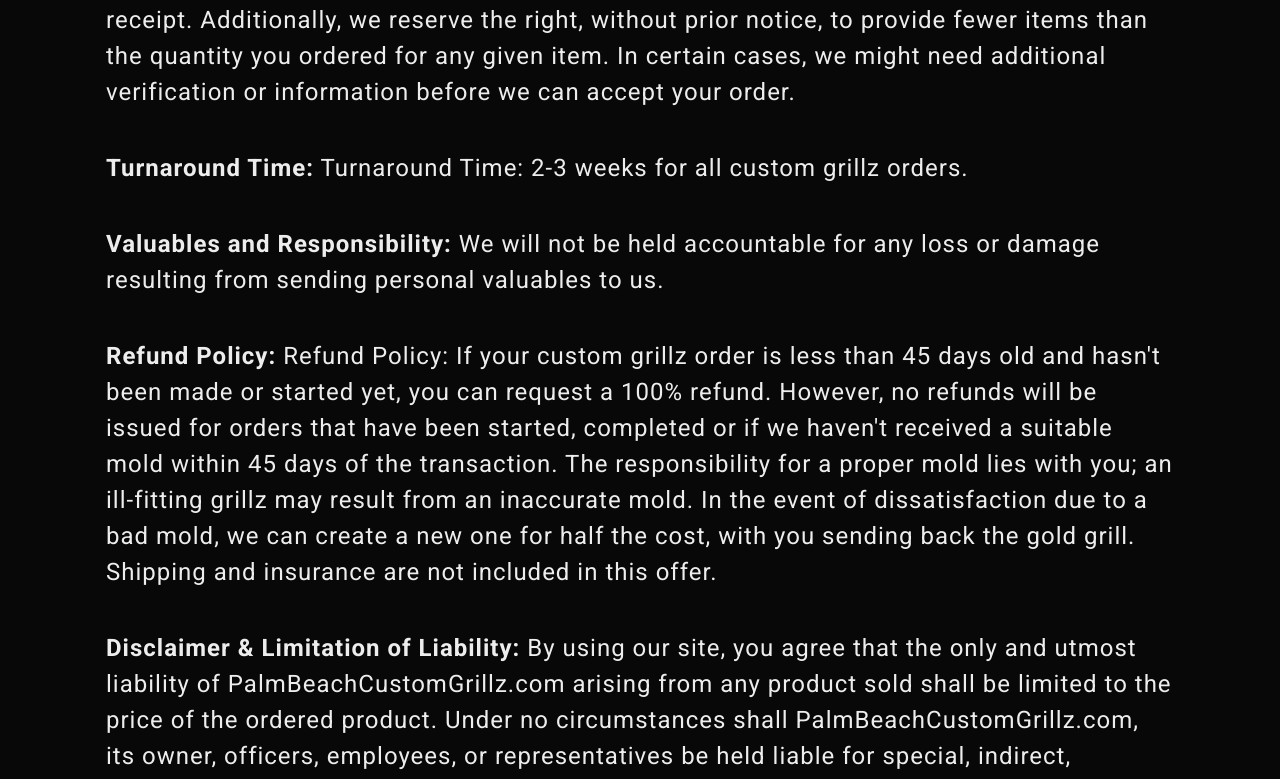
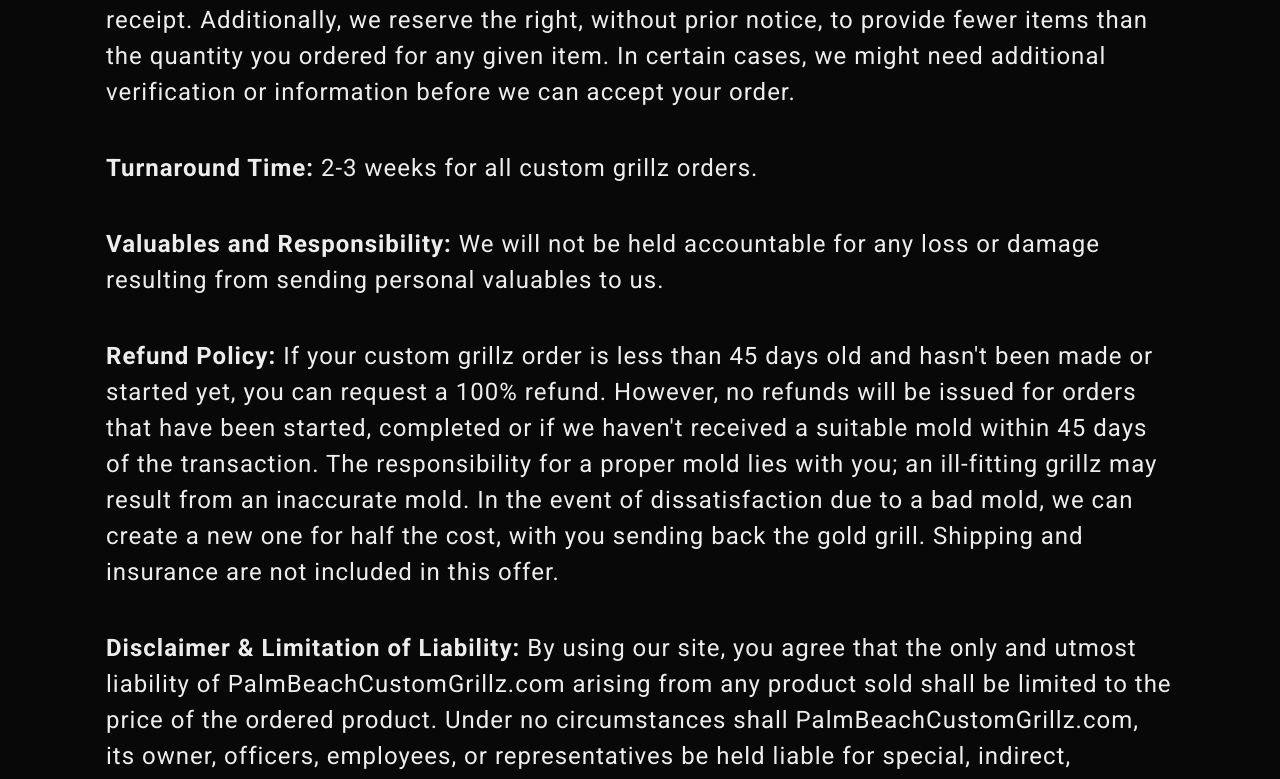
Before and after one commit to SebTheDeveloper/ecommerce-grills-shop, a React (Vite) app: page /terms-and-conditions in a window 1280 px wide. Shown: the part 622-1401 px from the top of the page. Built offline with nearby package versions, Linux system fonts and the light colour scheme.

Commit message:
fix terms and conditions typo

```diff
--- a/src/pages/TermsAndConditions.tsx
+++ b/src/pages/TermsAndConditions.tsx
@@ -59,8 +59,8 @@
       </p>
 
       <p>
-        <strong>Turnaround Time:</strong> Turnaround Time: 2-3 weeks for all
-        custom grillz orders.
+        <strong>Turnaround Time:</strong> 2-3 weeks for all custom grillz
+        orders.
       </p>
 
       <p>
@@ -70,15 +70,15 @@
       </p>
 
       <p>
-        <strong>Refund Policy:</strong> Refund Policy: If your custom grillz
-        order is less than 45 days old and hasn't been made or started yet, you
-        can request a 100% refund. However, no refunds will be issued for orders
-        that have been started, completed or if we haven't received a suitable
-        mold within 45 days of the transaction. The responsibility for a proper
-        mold lies with you; an ill-fitting grillz may result from an inaccurate
-        mold. In the event of dissatisfaction due to a bad mold, we can create a
-        new one for half the cost, with you sending back the gold grill.
-        Shipping and insurance are not included in this offer.
+        <strong>Refund Policy:</strong> If your custom grillz order is less than
+        45 days old and hasn't been made or started yet, you can request a 100%
+        refund. However, no refunds will be issued for orders that have been
+        started, completed or if we haven't received a suitable mold within 45
+        days of the transaction. The responsibility for a proper mold lies with
+        you; an ill-fitting grillz may result from an inaccurate mold. In the
+        event of dissatisfaction due to a bad mold, we can create a new one for
+        half the cost, with you sending back the gold grill. Shipping and
+        insurance are not included in this offer.
       </p>
 
       <p>
```
